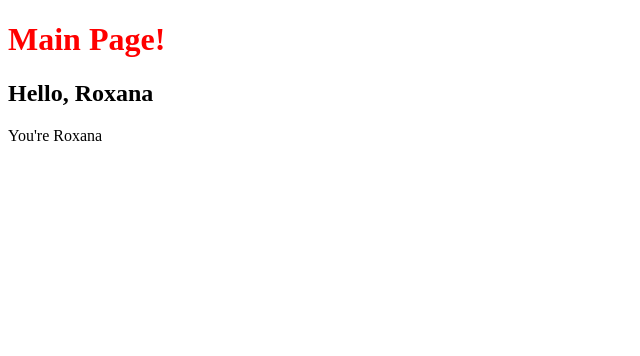
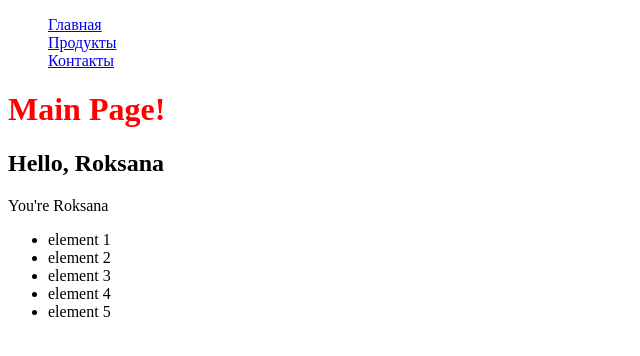
Before and after one commit to moiseevarx/geekshop, a Django app: page / in a window 1280 px wide. Shown: the top 356 px of the page, without its empty margins (0-640 px from the left). Run offline with Django 3.2, Linux system fonts and the light colour scheme.

Commit message:
восстановлено меню перехода. Рабочая версия

```diff
--- a/geekshop/urls.py
+++ b/geekshop/urls.py
@@ -16,10 +16,13 @@ Including another URLconf
 from django.contrib import admin
 from django.urls import path
 from mainapp import views as mainapp
+from django.conf import settings
+from django.conf.urls.static import static
+from django.conf.urls import include
 
 urlpatterns = [
-    path('', mainapp.main, name = 'main'),
-    path('products/', mainapp.products, name = 'products'),
-    path('contacts/', mainapp.contacts, name = 'contacts'),
+    path('', mainapp.main, name='main'),
+    path('products/', include('mainapp.urls', namespace='products')),
+    path('contacts/', mainapp.contacts, name='contacts'),
     path('admin/', admin.site.urls),
 ]
--- a/mainapp/templates/mainapp/base.html
+++ b/mainapp/templates/mainapp/base.html
@@ -10,6 +10,7 @@
 </head>
 <body>
 {% include 'mainapp/includes/inc_menu.html' %}
+<!-- test -->
 
 {% block content %}
 {% endblock %}
--- a/mainapp/templates/mainapp/includes/inc_menu.html
+++ b/mainapp/templates/mainapp/includes/inc_menu.html
@@ -1,12 +1,26 @@
-<ul class="links-menu">
-    {% for link in links_menu %}
-    <li>
-        <a href="{% url link.href %}">
-            class="{% if request.resolver_match.url_name == link.href %}
-            active
-            {% endif %}">
-            {{ link.name }}
-        </a>
-    </li>
-    {% endfor %}
+<ul class="menu">
+        <div class="menu-item">
+            <a href="{% url 'main' %}"
+               class="{% if request.resolver_match.url_name == 'main' %}
+                        active
+                      {% endif %}">
+                Главная
+            </a>
+        </div>
+        <div class="menu-item">
+            <a href="{% url 'products:index' %}"
+               class="{% if request.resolver_match.namespace == 'products' %}
+                        active
+                      {% endif %}">
+                Продукты
+            </a>
+        </div>
+        <div class="menu-item">
+            <a href="{% url 'contacts' %}"
+               class="{% if request.resolver_match.url_name == 'contacts' %}
+                        active
+                      {% endif %}">
+                Контакты
+            </a>
+        </div>
 </ul>
--- a/mainapp/templates/mainapp/main.html
+++ b/mainapp/templates/mainapp/main.html
@@ -18,4 +18,9 @@
     {% else %}
         <div>You're {{ username|title }}</div>
     {% endif %}
+    <ul>
+    {%  for item in array %}
+        <li>element {{ item }}</li>
+    {% endfor %}
+    </ul>
 {% endblock %}
--- /dev/null
+++ b/mainapp/urls.py
@@ -0,0 +1,10 @@
+from django.urls import path
+
+import mainapp.views as mainapp
+
+app_name = 'mainapp'
+
+urlpatterns = [
+    path('', mainapp.products, name='index'),
+    path('<int:pk>/', mainapp.products, name='category'),
+]
--- a/mainapp/views.py
+++ b/mainapp/views.py
@@ -1,23 +1,32 @@
 from django.shortcuts import render
-import json, os
+import json
+import os
+from .models import Product
+from .models import ProductCategory
 
 JSON_PATH = 'mainapp/json'
+
 
 def loadMenuFromJSON():
     with open(os.path.join(JSON_PATH, 'menu.json'), 'r') as infile:
         return json.load(infile)
 
+
 def main(request):
     links_menu = loadMenuFromJSON()
-    context = {'links_menu': links_menu, 'username': 'roksana', 'array': [1,2,3,4,5]}
-    return render(request, 'mainapp/main.html', {'username': 'roxana'})
+    context = {'links_menu': links_menu, 'username': 'roksana', 'array': [1, 2, 3, 4, 5]}
+    print(links_menu)
+    return render(request, 'mainapp/main.html', context)
+
 
 def products(request):
     links_menu = loadMenuFromJSON()
-    context = {'links_menu': links_menu}
-    return render(request, 'mainapp/products.html')
+    context = {'links_menu': links_menu, 'products': Product.objects.all()}
+    print(links_menu)
+    return render(request, 'mainapp/products.html', context)
+
 
 def contacts(request):
     links_menu = loadMenuFromJSON()
     context = {'links_menu': links_menu}
-    return render(request, 'mainapp/contacts.html')
+    return render(request, 'mainapp/contacts.html', context)
```
Also changed, not shown: geekshop/settings.py (+7 -0 lines), mainapp/models.py (+5 -3 lines), mainapp/templates/mainapp/products.html (+6 -1 lines), db.sqlite3, mainapp/migrations/0002_auto_20190622_1210.py (added).
